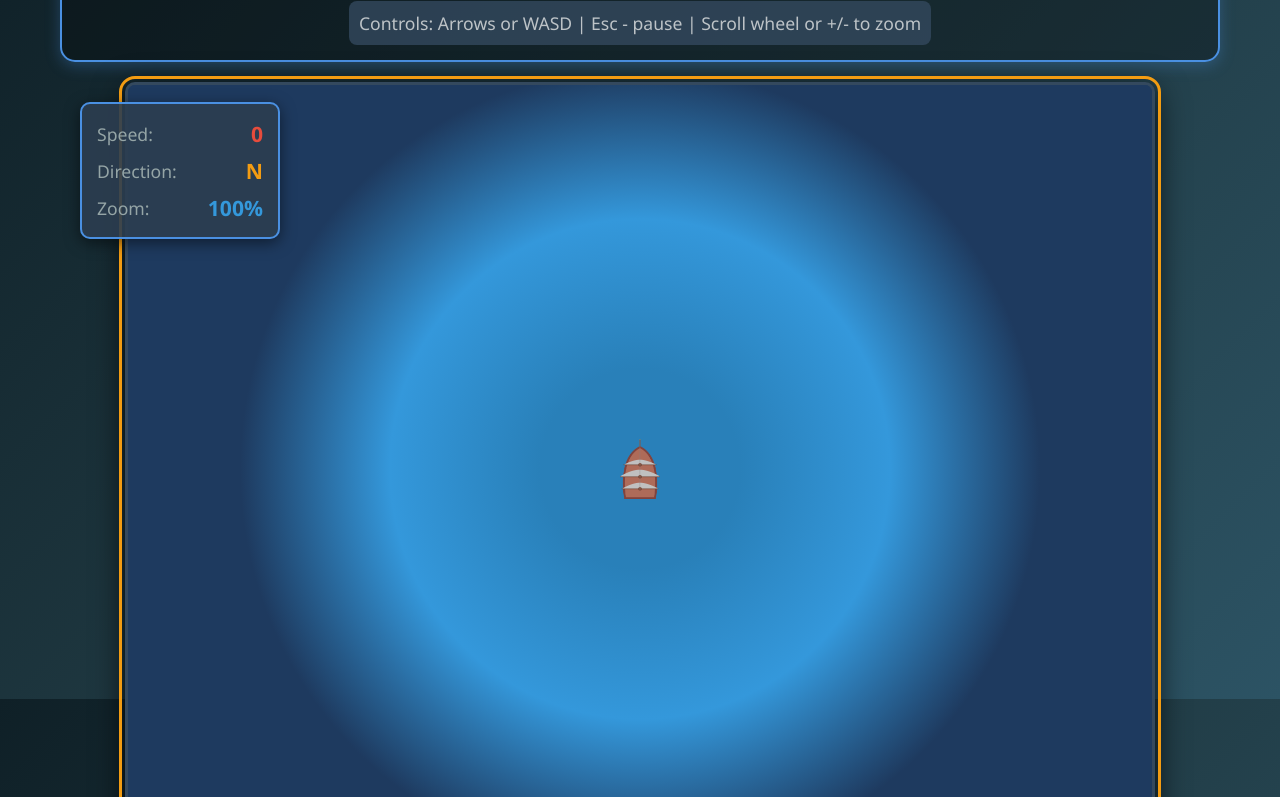
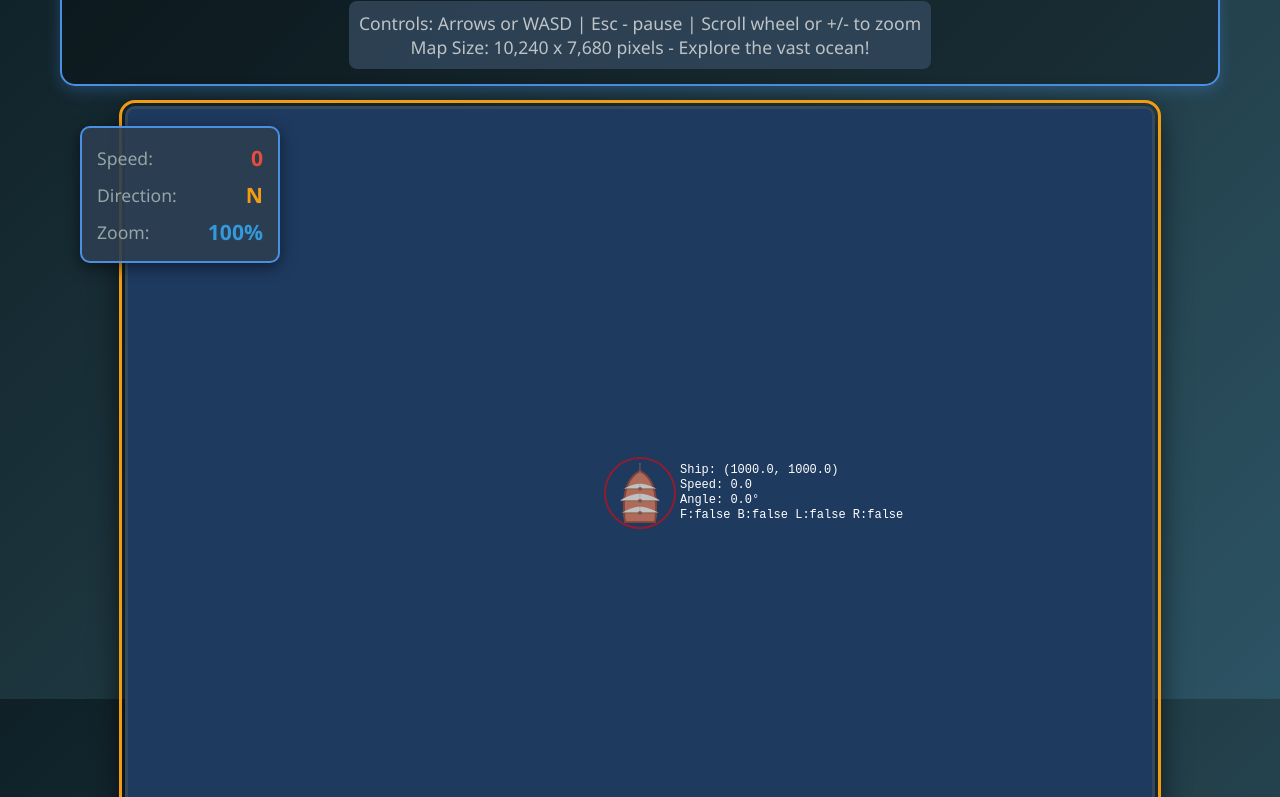
Before and after one commit to lazors/Goret, a plain HTML site: page index.html in a window 1280 px wide. Shown: the part 101-898 px from the top of the page. Drawn offline with Linux system fonts and the light colour scheme.

Commit message:
Enhance game experience by expanding the map size. Adding new islands and ship assets, and improving ship movement physics. Update UI elements to reflect the massive ocean theme and include debug information for camera and zoom levels.

```diff
--- a/index.html
+++ b/index.html
@@ -9,9 +9,10 @@
 <body>
     <div class="game-container">
         <div class="header">
-            <h1> Goret adventure </h1>
+            <h1>🌊 Goret Adventure - Massive Ocean</h1>
             <div class="controls-info">
                 <p>Controls: Arrows or WASD | Esc - pause | Scroll wheel or +/- to zoom</p>
+                <p>Map Size: 10,240 x 7,680 pixels - Explore the vast ocean!</p>
             </div>
         </div>
 
--- a/js/main.js
+++ b/js/main.js
@@ -130,8 +130,9 @@ class Game {
 
         // List of resources to load
         const assetList = [
-            { key: 'map', type: 'placeholder', width: 1024, height: 768, color: '#1e3a5f' },
-            { key: 'ship', type: 'image', src: 'ship-4741839_960_720.webp' },
+            { key: 'map', type: 'placeholder', width: 10240, height: 7680, color: '#1e3a5f' },
+            { key: 'ship', type: 'image', src: 'assets/Ships/ship-4741839_960_720.webp' },
+            { key: 'island', type: 'image', src: 'assets/Islands/saint_kits.png' },
             { key: 'wave', type: 'placeholder', width: 128, height: 128, color: '#2980b9' }
         ];
 
@@ -179,13 +180,13 @@ class Game {
             const ctx = canvas.getContext('2d');
 
             if (assetInfo.key === 'map') {
-                // Create gradient map without islands
-                const gradient = ctx.createRadialGradient(512, 384, 100, 512, 384, 400);
+                // Create gradient map without islands - 10x bigger
+                const gradient = ctx.createRadialGradient(5120, 3840, 1000, 5120, 3840, 4000);
                 gradient.addColorStop(0, '#2980b9');
                 gradient.addColorStop(0.5, '#3498db');
                 gradient.addColorStop(1, '#1e3a5f');
                 ctx.fillStyle = gradient;
-                ctx.fillRect(0, 0, 1024, 768);
+                ctx.fillRect(0, 0, 10240, 7680);
             } else if (assetInfo.key === 'ship') {
                 // Simple ship sprite
                 ctx.fillStyle = '#8b4513';
@@ -250,8 +251,8 @@ class Game {
         // Initialize map
         this.map = new GameMap(this.canvas, this.assets);
 
-        // Initialize ship at map center
-        this.ship = new Ship(512, 384, this.assets.ship);
+        // Initialize ship at a safe starting position in the massive ocean
+        this.ship = new Ship(1000, 1000, this.assets.ship);
     }
 
     gameLoop(currentTime = 0) {
@@ -304,10 +305,21 @@ class Game {
         // Apply zoom and center on ship
         this.ctx.save();
 
-        // Center the view on the ship
+        // Center the view on the ship, but keep camera within map bounds
         if (this.ship) {
+            // Calculate camera position to center on ship
             this.cameraX = this.ship.x;
             this.cameraY = this.ship.y;
+
+            // Keep camera within map bounds to prevent showing empty space
+            const mapWidth = 10240; // Updated for 10x bigger map
+            const mapHeight = 7680;
+            const canvasWidth = this.canvas.width / this.zoom;
+            const canvasHeight = this.canvas.height / this.zoom;
+
+            // Constrain camera to keep map visible
+            this.cameraX = Math.max(canvasWidth / 2, Math.min(mapWidth - canvasWidth / 2, this.cameraX));
+            this.cameraY = Math.max(canvasHeight / 2, Math.min(mapHeight - canvasHeight / 2, this.cameraY));
         }
 
         // Apply transformations: center, zoom, then offset to ship position
@@ -378,6 +390,19 @@ class Game {
         if (this.map) {
             this.map.drawDebugInfo(this.ctx);
         }
+
+        // Draw camera and zoom info
+        this.ctx.fillText(`Camera: (${this.cameraX.toFixed(1)}, ${this.cameraY.toFixed(1)})`, 10, 60);
+        this.ctx.fillText(`Zoom: ${(this.zoom * 100).toFixed(1)}%`, 10, 75);
+        this.ctx.fillText(`Canvas: ${this.canvas.width}x${this.canvas.height}`, 10, 90);
+
+        // Draw key states
+        let keyInfo = 'Keys: ';
+        if (this.keys['ArrowUp'] || this.keys['KeyW']) keyInfo += 'W ';
+        if (this.keys['ArrowDown'] || this.keys['KeyS']) keyInfo += 'S ';
+        if (this.keys['ArrowLeft'] || this.keys['KeyA']) keyInfo += 'A ';
+        if (this.keys['ArrowRight'] || this.keys['KeyD']) keyInfo += 'D ';
+        this.ctx.fillText(keyInfo, 10, 105);
     }
 
     togglePause() {
@@ -408,9 +433,12 @@ class Game {
     }
 
     handleResize() {
-        // Handle window resize
-        this.canvas.width = window.innerWidth;
-        this.canvas.height = window.innerHeight;
+        // Handle window resize - maintain aspect ratio and minimum size
+        const minWidth = 1024;
+        const minHeight = 768;
+
+        this.canvas.width = Math.max(window.innerWidth, minWidth);
+        this.canvas.height = Math.max(window.innerHeight, minHeight);
     }
 
     // Zoom methods
@@ -445,7 +473,7 @@ document.addEventListener('DOMContentLoaded', () => {
     game = new Game();
 
     // Set development mode
-    window.DEBUG_MODE = false; // Set to true to display debug info
+    window.DEBUG_MODE = true; // Set to true to display debug info
 
     console.log('🌊 Pirate adventure begins!');
 });
--- a/js/map.js
+++ b/js/map.js
@@ -8,9 +8,9 @@ class GameMap {
         this.canvas = canvas;
         this.assets = assets;
 
-        // Map dimensions
-        this.width = 1024;
-        this.height = 768;
+        // Map dimensions - 10x bigger for massive ocean
+        this.width = 10240; // 10x 1024
+        this.height = 7680; // 10x 768
 
         // Enhanced wave system
         this.waveLayers = [];
@@ -30,6 +30,9 @@ class GameMap {
 
         // Islands and obstacles - realistic irregular shapes
         this.islands = [];
+
+        // Initialize islands with positions
+        this.initializeIslands();
 
         console.log('🗺️ Map initialized with enhanced wave system');
     }
@@ -70,6 +73,49 @@ class GameMap {
         ];
     }
 
+    initializeIslands() {
+        // Add multiple islands across the massive ocean
+        this.islands = [
+            {
+                x: 5120, // Center of new map
+                y: 3840,
+                radius: 120, // Bigger island for bigger map
+                name: 'Tropical Isle',
+                image: this.assets.island
+            },
+            {
+                x: 2000,
+                y: 1500,
+                radius: 80,
+                name: 'Northern Reef',
+                image: this.assets.island
+            },
+            {
+                x: 8000,
+                y: 6000,
+                radius: 100,
+                name: 'Southern Atoll',
+                image: this.assets.island
+            },
+            {
+                x: 3000,
+                y: 6000,
+                radius: 90,
+                name: 'Western Haven',
+                image: this.assets.island
+            },
+            {
+                x: 7000,
+                y: 1500,
+                radius: 70,
+                name: 'Eastern Point',
+                image: this.assets.island
+            }
+        ];
+
+        console.log('🏝️ Islands initialized:', this.islands.length);
+    }
+
     update(deltaTime) {
         // Update wave animation time (continuous, never resets)
         this.waveTime += this.waveSpeed * deltaTime;
@@ -96,8 +142,8 @@ class GameMap {
         if (this.assets.map) {
             ctx.drawImage(this.assets.map, 0, 0);
         } else {
-            // Enhanced gradient background for foam patterns
-            const gradient = ctx.createRadialGradient(512, 384, 100, 512, 384, 600);
+            // Enhanced gradient background for massive ocean
+            const gradient = ctx.createRadialGradient(5120, 3840, 1000, 5120, 3840, 6000);
             gradient.addColorStop(0, '#0c2d6b'); // Deep blue
             gradient.addColorStop(0.2, '#1e3a5f'); // Dark blue
             gradient.addColorStop(0.4, '#2980b9'); // Medium blue
@@ -195,14 +241,14 @@ class GameMap {
         });
 
         // Create lighting effect: brighter near islands, darker in deep water
-        const maxLightDistance = 150; // Distance where lighting effect fades
+        const maxLightDistance = 300; // Increased for bigger map
         const lightingFactor = Math.max(0.3, Math.min(1.5, 1.5 - (minDistance / maxLightDistance)));
 
         return lightingFactor;
     }
 
     drawIslandsOverlay(ctx) {
-        // Enhanced island rendering with realistic irregular shapes
+        // Enhanced island rendering with island images
         this.islands.forEach(island => {
             // Draw depth transitions (lighter water near islands)
             this.drawIslandDepthTransition(ctx, island);
@@ -210,17 +256,41 @@ class GameMap {
             // Draw sandy seashore
             this.drawIslandSeashore(ctx, island);
 
-            // Island shadow in water
+            // Draw island shadow in water
+            if (island.image) {
+                ctx.save();
+                ctx.globalAlpha = 0.1;
+                ctx.drawImage(
+                    island.image,
+                    island.x - island.radius + 3,
+                    island.y - island.radius + 3,
+                    island.radius * 2,
+                    island.radius * 2
+                );
+                ctx.restore();
+            } else {
+                // Fallback shadow
                 ctx.fillStyle = 'rgba(0, 0, 0, 0.1)';
                 this.drawIslandShape(ctx, island, 3, 3);
+            }
 
-            // Island base
+            // Draw island image
+            if (island.image) {
+                ctx.drawImage(
+                    island.image,
+                    island.x - island.radius,
+                    island.y - island.radius,
+                    island.radius * 2,
+                    island.radius * 2
+                );
+            } else {
+                // Fallback to shape drawing
                 ctx.fillStyle = '#8fbc8f';
                 this.drawIslandShape(ctx, island);
 
-            // Island highlight
                 ctx.fillStyle = '#a8d5a8';
                 this.drawIslandShape(ctx, island, -5, -5, 0.8);
+            }
         });
     }
 
@@ -415,8 +485,8 @@ class GameMap {
             minDistance = Math.min(minDistance, distance - island.radius);
         });
 
-        // Normalized depth from 0 to 1
-        return Math.max(0, Math.min(1, minDistance / 200));
+        // Normalized depth from 0 to 1 - increased range for bigger map
+        return Math.max(0, Math.min(1, minDistance / 500));
     }
 
     // Get current wind (for future mechanics)
--- a/js/ship.js
+++ b/js/ship.js
@@ -11,13 +11,13 @@ class Ship {
         this.prevX = x;
         this.prevY = y;
 
-        // Movement physics
+        // Movement physics - increased for massive ocean
         this.angle = 0; // angle in radians
         this.currentSpeed = 0;
-        this.maxSpeed = 200; // pixels per second
-        this.acceleration = 150; // acceleration
-        this.deceleration = 100; // deceleration
-        this.turnSpeed = 3; // turn speed (radians per second)
+        this.maxSpeed = 400; // pixels per second - doubled for bigger map
+        this.acceleration = 300; // acceleration - doubled
+        this.deceleration = 200; // deceleration - doubled
+        this.turnSpeed = 4; // turn speed (radians per second) - slightly faster
 
         // Visualization
         this.sprite = sprite;
@@ -170,16 +170,17 @@ class Ship {
             this.currentSpeed *= 0.5; // reduce speed on edge collision
         }
 
-        // Check island collisions
-        const islandCollision = map.checkIslandCollision(this.x, this.y, this.radius);
+        // Check island collisions with a smaller collision radius to prevent getting stuck
+        const collisionRadius = this.radius * 0.8; // Use 80% of ship radius for collision detection
+        const islandCollision = map.checkIslandCollision(this.x, this.y, collisionRadius);
         if (islandCollision.collision) {
-            // Push away from island
-            const pushForce = 50;
+            // Push away from island with more force
+            const pushForce = 100;
             this.x += islandCollision.pushX * pushForce * 0.016; // 0.016 ≈ deltaTime
             this.y += islandCollision.pushY * pushForce * 0.016;
 
-            // Reduce speed on collision
-            this.currentSpeed *= 0.3;
+            // Reduce speed on collision but not as much
+            this.currentSpeed *= 0.5;
 
             // Constrain position within map after push
             const newConstrainedPos = map.getConstrainedPosition(this.x, this.y, this.radius);
@@ -491,6 +492,14 @@ class Ship {
             ctx.lineTo(endX, endY);
             ctx.stroke();
         }
+
+        // Draw ship state info
+        ctx.fillStyle = 'white';
+        ctx.font = '12px monospace';
+        ctx.fillText(`Ship: (${this.x.toFixed(1)}, ${this.y.toFixed(1)})`, this.x + 40, this.y - 20);
+        ctx.fillText(`Speed: ${this.currentSpeed.toFixed(1)}`, this.x + 40, this.y - 5);
+        ctx.fillText(`Angle: ${(this.angle * 180 / Math.PI).toFixed(1)}°`, this.x + 40, this.y + 10);
+        ctx.fillText(`F:${this.isMovingForward} B:${this.isMovingBackward} L:${this.isTurningLeft} R:${this.isTurningRight}`, this.x + 40, this.y + 25);
     }
 
     getDirectionString() {
```
Also changed, not shown: assets/Islands/saint_kits.png (added), assets/Ships/ship-4741839_960_720.webp (renamed from ship-4741839_960_720.webp). Lines whose indentation alone changed are shown as unchanged.
